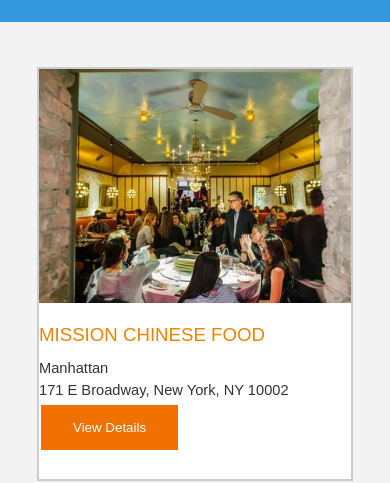
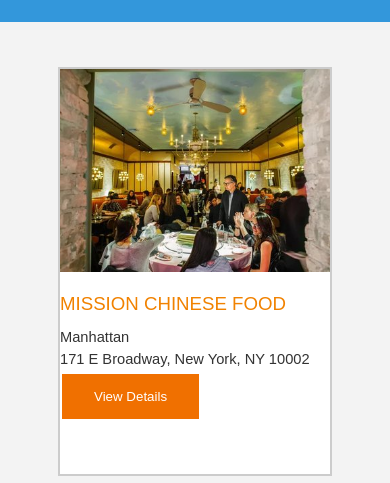
Before and after one commit to chinhseah/Restaurant-Review, a plain HTML site: page index.html in a window 390 px wide. Shown: the part 644-1127 px from the top of the page. Drawn offline with nearby package versions, Linux system fonts and the light colour scheme.

Commit message:
Updates based on reviewer comments
Updated to be more responsive and accessibility labels based on comments from Udacity reviewer.

```diff
--- a/css/styles.css
+++ b/css/styles.css
@@ -11,7 +11,7 @@
 	background-color: #fdfdfd;
 	margin: 0;
 	position:relative;
-	max-width: 1100px;
+	/*max-width: 1100px;*/
 	margin-left: auto;
 	margin-right: auto;
 	display: flex;
@@ -172,25 +172,14 @@
   padding: 0 0 25px;
   text-align: left;
   min-width: 270px;
-	max-width: 300px;
-}
-
-@media screen and (max-width: 700px) {
-	#restaurants-list li {
-		max-width: 100%;
-	}
-}
-
-@media screen and (min-width: 850px) {
-	#restaurants-list li {
-		max-width: 300px;
-	}
+	max-width: 400px;
 }
 
 #restaurants-list .restaurant-img {
   background-color: #ccc;
   display: block;
   margin: 0;
+	width: 400px;
   max-width: 100%;
   /*min-height: 248px; causes image to stretch*/
   min-width: 100%;
@@ -221,6 +210,24 @@
   text-align: center;
   text-decoration: none;
   text-transform: uppercase;
+}
+
+@media screen and (max-width: 850px) {
+	#restaurants-list li {
+		max-width: 300px;
+	}
+	#restaurants-list .restaurant-img {
+		width: 300px;
+	}
+}
+
+@media screen and (max-width: 700px) {
+	#restaurants-list li {
+		max-width: 250px;
+	}
+	#restaurants-list .restaurant-img {
+		width: 250px;
+	}
 }
 
 /* ====================== Restaurant Details ====================== */
--- a/js/restaurant_info.js
+++ b/js/restaurant_info.js
@@ -197,6 +197,7 @@
 fillBreadcrumb = (restaurant=self.restaurant) => {
   const breadcrumb = document.getElementById('breadcrumb');
   const li = document.createElement('li');
+  li.setAttribute('aria-current', 'page');
   li.innerHTML = restaurant.name;
   breadcrumb.appendChild(li);
 }
--- a/sw.js
+++ b/sw.js
@@ -1,4 +1,4 @@
-var CACHE_NAME = 'restaurant-site-cache-v1';
+const CACHE_NAME = 'restaurant-site-cache-v1';
 var urlsToCache = [
   '/',
   '/index.html',
```
Also changed, not shown: restaurant.html (+7 -7 lines).
